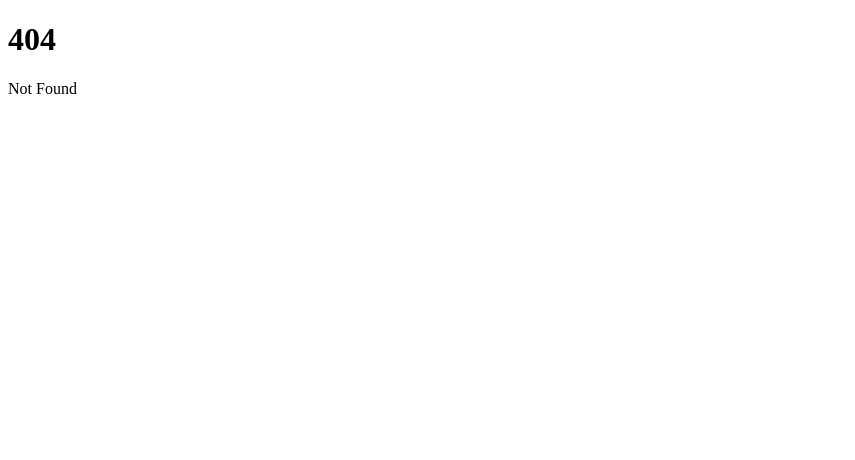
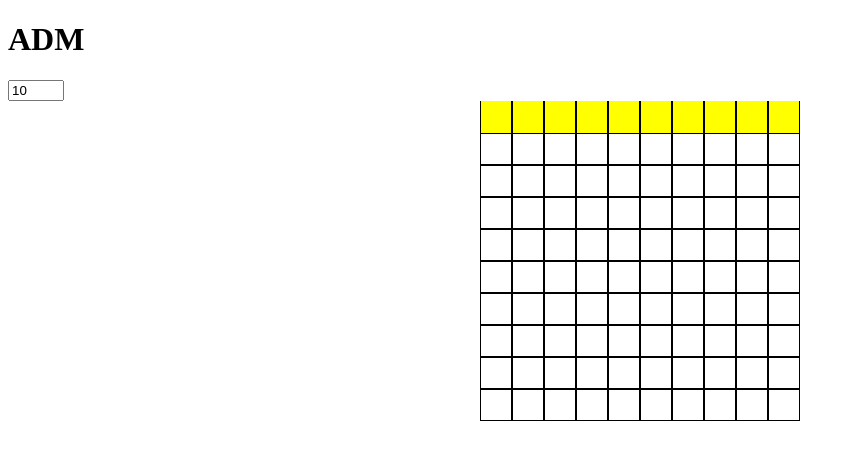
Before and after one commit to Emanuel-JSA/crossworld, a SvelteKit app: page /admin in a window 1280 px wide. Before the commit this address had no page. Shown: the top 460 px of the page, without its empty margins (0-855 px from the left). Built offline with nearby package versions, Linux system fonts and the light colour scheme.

Commit message:
Create admin route

```diff
--- /dev/null
+++ b/src/routes/admin/+page.svelte
@@ -0,0 +1,10 @@
+<script lang="ts">
+	import Grid from '../../components/Grid.svelte';
+	import GridSizeSelect from '../../components/GridSizeSelect.svelte';
+	import { gameStore } from '../../store';
+</script>
+
+<h1>ADM</h1>
+
+<GridSizeSelect />
+<Grid rows={$gameStore.words.length} cols={$gameStore.words[0].length} />
```
